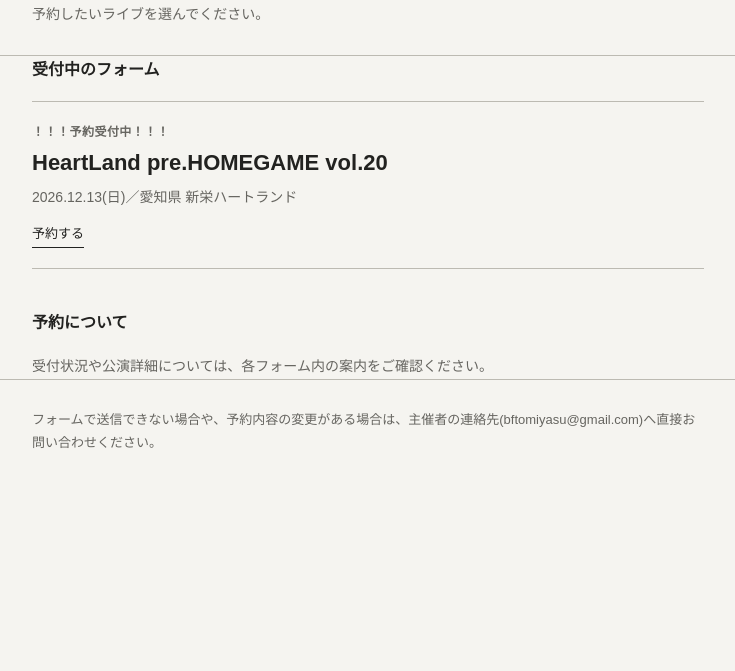
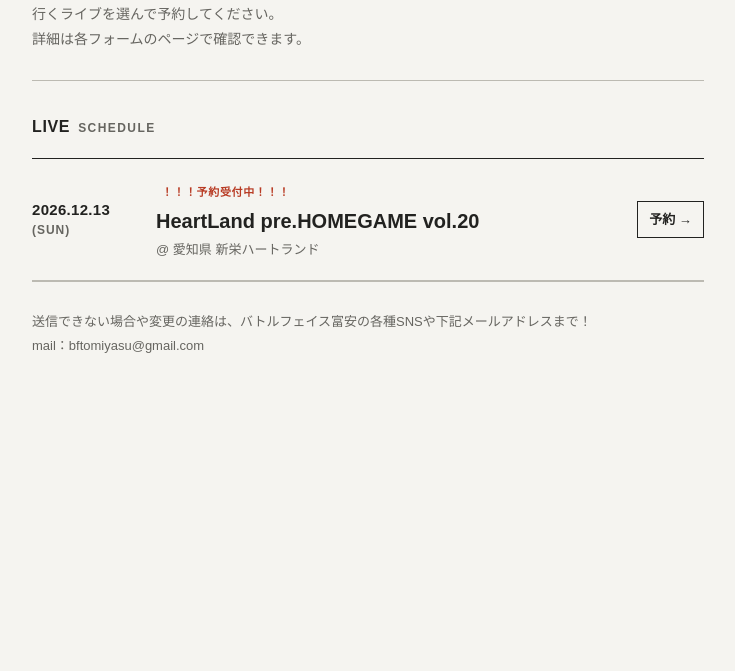
Before and after one commit to battlefacetomiyasu/battlefacetomiyasu, a plain HTML site: page index.html in a window 1280 px wide. Shown: the part 129-800 px from the top of the page, without its empty margins (272-1007 px from the left). Drawn offline with Linux system fonts and the light colour scheme.

Commit message:
デザイン修正

```diff
--- a/assets/css/style.css
+++ b/assets/css/style.css
@@ -47,7 +47,11 @@ button {
 
 /* Header */
 .page-header {
-  padding-block: 2.75rem 1.75rem;
+  padding-block: 2.75rem 0;
+}
+
+.page-header .container {
+  padding-bottom: 1.75rem;
   border-bottom: 1px solid var(--color-line);
 }
 
@@ -237,7 +241,11 @@ button:focus-visible,
 
 /* Footer */
 .page-footer {
-  padding-block: 1.75rem;
+  padding-block: 0 1.75rem;
+}
+
+.page-footer .container {
+  padding-top: 1.75rem;
   border-top: 1px solid var(--color-line);
 }
 
@@ -248,8 +256,14 @@ button:focus-visible,
 }
 
 /* Form portal */
+.portal-section {
+  padding-block: 2rem 0;
+}
+
 .portal-section + .portal-section {
-  margin-top: 2.5rem;
+  margin-top: 2.25rem;
+  padding-top: 1.75rem;
+  border-top: 1px solid var(--color-line);
 }
 
 .portal-section h2 {
@@ -258,61 +272,112 @@ button:focus-visible,
   font-weight: 700;
 }
 
-.form-list {
+.live-heading {
+  display: flex;
+  align-items: baseline;
+  gap: 0.5rem;
+  letter-spacing: 0.04em;
+}
+
+.live-heading span:last-child {
+  font-size: 0.75rem;
+  color: var(--color-subtext);
+  letter-spacing: 0.12em;
+}
+
+.live-list {
   margin: 0;
   padding: 0;
   list-style: none;
-  border-top: 1px solid var(--color-line);
+  border-top: 1px solid var(--color-line-strong);
 }
 
-.form-list-item {
-  margin: 0;
+.live-item {
   border-bottom: 1px solid var(--color-line);
 }
 
-.form-list-link {
-  display: block;
-  padding-block: 1.25rem;
+.live-link {
+  display: grid;
+  grid-template-columns: 6.5rem minmax(0, 1fr) auto;
+  align-items: center;
+  gap: 0.5rem 1.25rem;
+  padding-block: 1.15rem;
   color: inherit;
   text-decoration: none;
+  transition: background-color 120ms ease;
 }
 
-.form-list-meta {
-  margin: 0 0 0.25rem;
-  color: var(--color-subtext);
-  font-size: 0.75rem;
-  letter-spacing: 0.04em;
+.live-link:hover {
+  background: rgba(34, 34, 32, 0.03);
 }
 
-.form-list-title {
-  margin: 0;
-  font-size: clamp(1.125rem, 2.8vw, 1.375rem);
-  font-weight: 700;
-  line-height: 1.45;
-  text-decoration: underline;
-  text-decoration-color: transparent;
-  text-underline-offset: 4px;
-  transition: text-decoration-color 140ms ease;
+.live-date-col {
+  line-height: 1.25;
 }
 
-.form-list-link:hover .form-list-title {
-  text-decoration-color: var(--color-line-strong);
+.live-date {
+  display: block;
+  font-size: 0.9375rem;
+  font-weight: 700;
+  letter-spacing: 0.02em;
 }
 
-.form-list-description {
-  max-width: 38rem;
-  margin: 0.375rem 0 0;
+.live-day {
+  display: inline-block;
+  margin-top: 0.2rem;
+  font-size: 0.75rem;
+  font-weight: 700;
   color: var(--color-subtext);
-  font-size: 0.875rem;
+  letter-spacing: 0.08em;
 }
 
-.form-list-action {
+.live-body-col {
+  min-width: 0;
+}
+
+.live-status {
   display: inline-block;
-  margin: 0.75rem 0 0;
-  color: var(--color-text);
+  margin: 0 0 0.25rem;
+  padding: 0 0.35rem;
+  font-size: 0.6875rem;
+  font-weight: 700;
+  letter-spacing: 0.06em;
+  color: #b83b24;
+  border-radius: 0;
+}
+
+.live-title {
+  margin: 0;
+  font-size: clamp(1.0625rem, 2.6vw, 1.25rem);
+  font-weight: 700;
+  line-height: 1.4;
+}
+
+.live-link:hover .live-title {
+  text-decoration: underline;
+  text-underline-offset: 3px;
+}
+
+.live-venue {
+  margin: 0.2rem 0 0;
   font-size: 0.8125rem;
-  border-bottom: 1px solid var(--color-line-strong);
-  padding-bottom: 1px;
+  color: var(--color-subtext);
+}
+
+.live-go {
+  font-size: 0.8125rem;
+  font-weight: 700;
+  padding: 0.35rem 0.7rem;
+  border: 1px solid var(--color-line-strong);
+  white-space: nowrap;
+  transition:
+    background-color 120ms ease,
+    color 120ms ease;
+}
+
+.live-link:hover .live-go {
+  background: var(--color-line-strong);
+  color: var(--color-field);
 }
 
 .portal-note {
@@ -322,40 +387,23 @@ button:focus-visible,
   font-size: 0.875rem;
 }
 
-/* Small screens */
 @media (max-width: 42rem) {
-  .container {
-    width: min(100% - 1.5rem, 42rem);
+  .live-link {
+    grid-template-columns: 1fr auto;
+    gap: 0.4rem 0.75rem;
   }
 
-  .page-header {
-    padding-block: 2rem 1.25rem;
+  .live-date-col {
+    grid-column: 1 / -1;
+    display: flex;
+    align-items: baseline;
+    gap: 0.4rem;
   }
 
-  .form-grid--two-columns {
-    grid-template-columns: 1fr;
-  }
-
-  .form-actions button {
-    width: 100%;
+  .live-day {
+    margin-top: 0;
   }
 }
-
-/* Reduced motion */
-@media (prefers-reduced-motion: reduce) {
-  html {
-    scroll-behavior: auto;
-  }
-
-  *,
-  *::before,
-  *::after {
-    transition-duration: 0.01ms !important;
-    animation-duration: 0.01ms !important;
-    animation-iteration-count: 1 !important;
-  }
-}
-
 
 /* Event details */
 .sr-only {
@@ -371,7 +419,11 @@ button:focus-visible,
 }
 
 .event-info {
-  padding-block: 2rem;
+  padding-block: 2rem 0;
+}
+
+.event-info .container {
+  padding-bottom: 2rem;
   border-bottom: 1px solid var(--color-line);
 }
 
@@ -401,9 +453,34 @@ button:focus-visible,
   line-height: 1.7;
 }
 
+/* Small screens */
 @media (max-width: 42rem) {
+  .container {
+    width: min(100% - 1.5rem, 42rem);
+  }
+
+  .page-header {
+    padding-block: 2rem 0;
+  }
+
+  .page-header .container {
+    padding-bottom: 1.25rem;
+  }
+
   .event-info {
-    padding-block: 1.5rem;
+    padding-block: 1.5rem 0;
+  }
+
+  .event-info .container {
+    padding-bottom: 1.5rem;
+  }
+
+  .form-grid--two-columns {
+    grid-template-columns: 1fr;
+  }
+
+  .form-actions button {
+    width: 100%;
   }
 
   .event-meta-row {
@@ -411,3 +488,18 @@ button:focus-visible,
     gap: 0.125rem;
   }
 }
+
+/* Reduced motion */
+@media (prefers-reduced-motion: reduce) {
+  html {
+    scroll-behavior: auto;
+  }
+
+  *,
+  *::before,
+  *::after {
+    transition-duration: 0.01ms !important;
+    animation-duration: 0.01ms !important;
+    animation-iteration-count: 1 !important;
+  }
+}
--- a/index.html
+++ b/index.html
@@ -13,39 +13,40 @@
     <div class="container">
       <p class="page-kicker">RESERVATION</p>
       <h1>予約フォーム</h1>
-      <p class="page-lead">予約したいライブを選んでください。</p>
+      <p class="page-lead">行くライブを選んで予約してください。</br>詳細は各フォームのページで確認できます。</p>
     </div>
   </header>
 
   <main class="container">
     <section class="portal-section" aria-labelledby="available-forms">
-      <h2 id="available-forms">受付中のフォーム</h2>
+      <h2 id="available-forms" class="live-heading"><span>LIVE</span> <span>SCHEDULE</span></h2>
 
       <!--
         新しいフォームを追加するときは、下の li をコピーして
-        href・公演名・説明文だけ差し替える。
+        href・日付・公演名・会場・備考だけ差し替える。
       -->
-      <ul class="form-list">
-        <li class="form-list-item">
-          <a class="form-list-link" href="forms/live-20261213.html">
-            <p class="form-list-meta"><b>！！！予約受付中！！！</b></p>
-            <h3 class="form-list-title">HeartLand pre.HOMEGAME vol.20</h3>
-            <p class="form-list-description">2026.12.13(日)／愛知県 新栄ハートランド</p>
-            <p class="form-list-action">予約する</p>
+      <ul class="live-list">
+        <li class="live-item">
+          <a class="live-link" href="forms/live-20261213.html">
+            <div class="live-date-col">
+              <span class="live-date">2026.12.13</span>
+              <span class="live-day">(SUN)</span>
+            </div>
+            <div class="live-body-col">
+              <p class="live-status">！！！予約受付中！！！</p>
+              <h3 class="live-title">HeartLand pre.HOMEGAME vol.20</h3>
+              <p class="live-venue">@ 愛知県 新栄ハートランド</p>
+            </div>
+            <span class="live-go">予約 →</span>
           </a>
         </li>
       </ul>
-    </section>
-
-    <section class="portal-section" aria-labelledby="portal-note">
-      <h2 id="portal-note">予約について</h2>
-      <p class="portal-note">受付状況や公演詳細については、各フォーム内の案内をご確認ください。</p>
     </section>
   </main>
 
   <footer class="page-footer">
     <div class="container">
-      <p>フォームで送信できない場合や、予約内容の変更がある場合は、主催者の連絡先(bftomiyasu@gmail.com)へ直接お問い合わせください。</p>
+      <p>送信できない場合や変更の連絡は、バトルフェイス富安の各種SNSや下記メールアドレスまで！<br>mail：bftomiyasu@gmail.com</p>
     </div>
   </footer>
 </body>
```
Also changed, not shown: forms/live-20261213.html (+2 -2 lines).
